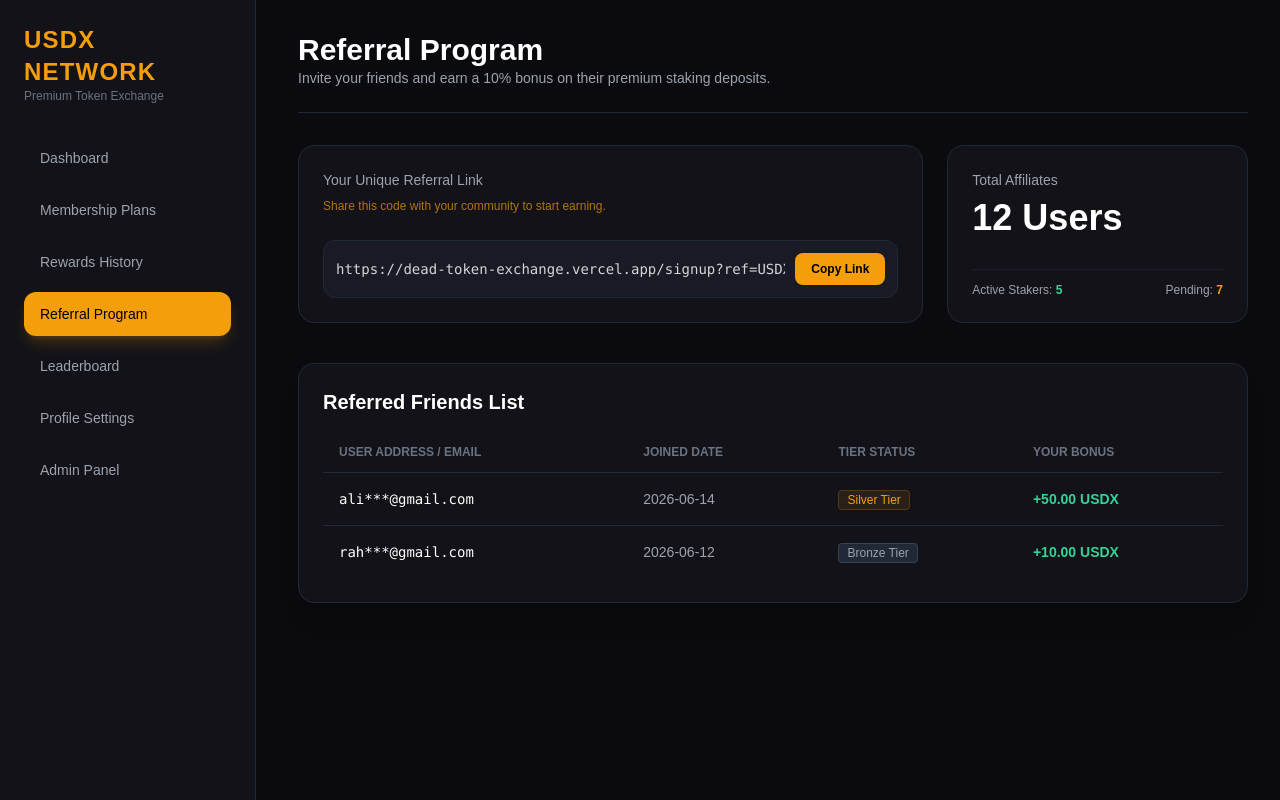
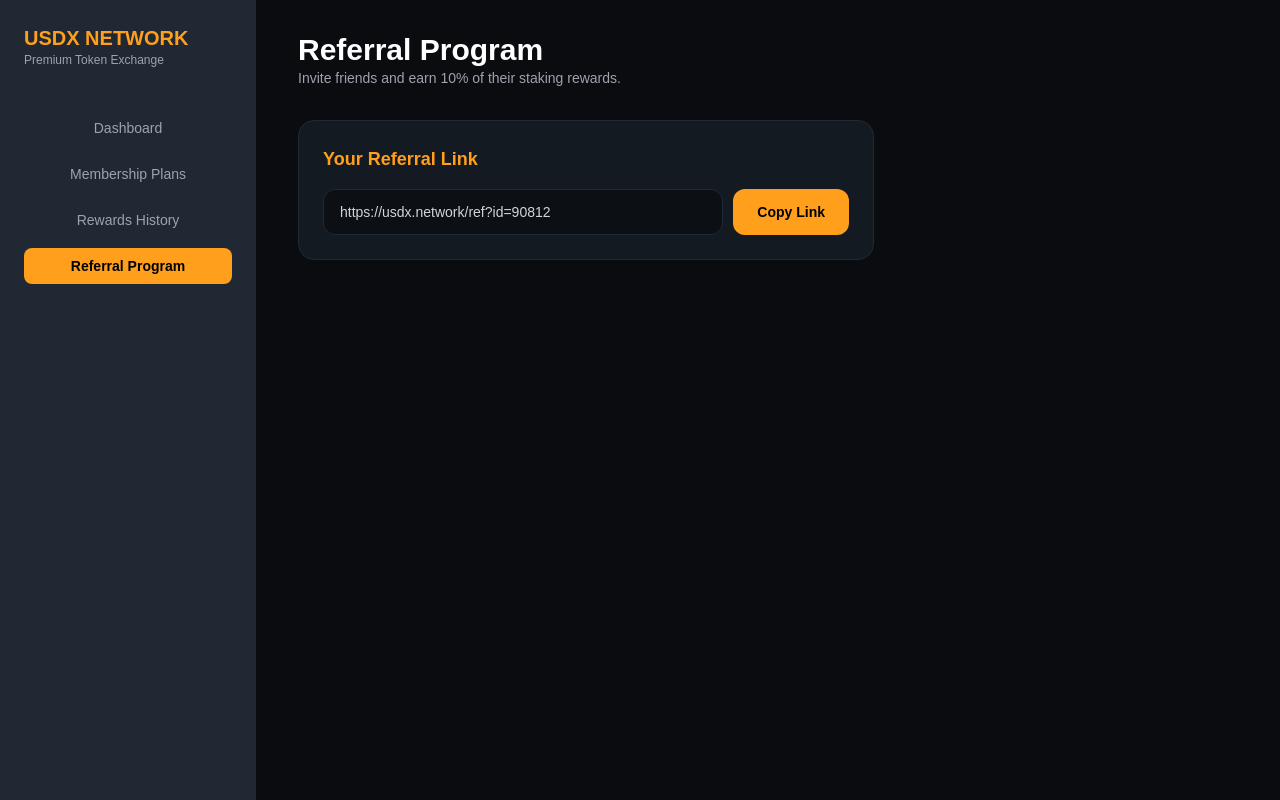
Before and after one commit to usdxofficialdev/-Dead-Token-Exchange-, a Next.js app: page /referral in a window 1280 px wide. Built offline with nearby package versions, Linux system fonts and the light colour scheme; what wagmi would draw is missing.

Commit message:
Update page.tsx

```diff
--- a/app/referral/page.tsx
+++ b/app/referral/page.tsx
@@ -1,137 +1,44 @@
 "use client";
 
-import { useState } from "react";
-import { useRouter } from "next/navigation";
+import React from "react";
+import Link from "next/link";
 
-export default function ReferralPage() {
-  const router = useRouter();
-  const [copied, setCopied] = useState(false);
-  const referralLink = "https://dead-token-exchange.vercel.app/signup?ref=USDX99";
-
-  // Sabhi pages se matching Sidebar items
-  const menuItems = [
-    { name: "Dashboard", route: "/dashboard", active: false },
-    { name: "Membership Plans", route: "/membership", active: false },
-    { name: "Rewards History", route: "/rewards", active: false },
-    { name: "Referral Program", route: "/referral", active: true }, // Yeh active hai
-    { name: "Leaderboard", route: "/leaderboard", active: false },
-    { name: "Profile Settings", route: "/profile", active: false },
-    { name: "Admin Panel", route: "/admin", active: false },
-  ];
-
-  const handleCopy = () => {
-    navigator.clipboard.writeText(referralLink);
-    setCopied(true);
-    setTimeout(() => setCopied(false), 2000);
-  };
-
+export default function Referral() {
   return (
-    <div className="flex min-h-screen bg-[#0B0B0F] text-white">
-
-      {/* 1. MATCHING SIDEBAR */}
-      <aside className="w-64 border-r border-gray-800 bg-[#121218] p-6 hidden md:block">
-        <div className="mb-8">
-          <h1 className="text-2xl font-bold text-amber-500 tracking-wider">USDX NETWORK</h1>
-          <p className="text-xs text-gray-500">Premium Token Exchange</p>
+    <div className="min-h-screen bg-[#0B0C10] text-white flex flex-col md:flex-row">
+      <aside className="w-full md:w-64 bg-[#1F2833] p-4 md:p-6 flex flex-row md:flex-col justify-between md:justify-start gap-4 order-2 md:order-1 fixed bottom-0 md:relative z-50 md:z-0 border-t md:border-t-0 border-gray-800">
+        <div className="hidden md:block mb-8">
+          <h2 className="text-xl font-bold text-[#FF9F1C]">USDX NETWORK</h2>
+          <p className="text-xs text-gray-400">Premium Token Exchange</p>
         </div>
-        <nav className="space-y-2">
-          {menuItems.map((item, index) => (
-            <button
-              key={index}
-              onClick={() => router.push(item.route)}
-              className={`w-full text-left px-4 p-3 rounded-xl text-sm font-medium transition-all ${
-                item.active
-                  ? "bg-amber-500 text-black shadow-lg shadow-amber-500/20"
-                  : "text-gray-400 hover:bg-[#1A1A24] hover:text-white"
-              }`}
-            >
-              {item.name}
-            </button>
-          ))}
+        <nav className="flex flex-row md:flex-col gap-2 w-full justify-around md:justify-start overflow-x-auto md:overflow-visible pb-1 md:pb-0">
+          <Link href="/dashboard" className="text-gray-400 hover:text-white hover:bg-gray-800/50 px-4 py-2 rounded-lg text-sm min-w-max text-center transition-all">Dashboard</Link>
+          <Link href="/membership" className="text-gray-400 hover:text-white hover:bg-gray-800/50 px-4 py-2 rounded-lg text-sm min-w-max text-center transition-all">Membership Plans</Link>
+          <Link href="/rewards" className="text-gray-400 hover:text-white hover:bg-gray-800/50 px-4 py-2 rounded-lg text-sm min-w-max text-center transition-all">Rewards History</Link>
+          <Link href="/referral" className="bg-[#FF9F1C] text-black px-4 py-2 rounded-lg font-semibold text-sm min-w-max text-center transition-all">Referral Program</Link>
         </nav>
       </aside>
 
-      {/* 2. MAIN CONTENT AREA */}
-      <main className="flex-1 p-8">
-
-        {/* Top Header */}
-        <header className="flex items-center justify-between border-b border-gray-800 pb-6 mb-8">
-          <div>
-            <h2 className="text-3xl font-bold">Referral Program</h2>
-            <p className="text-sm text-gray-400">Invite your friends and earn a 10% bonus on their premium staking deposits.</p>
-          </div>
-        </header>
-
-        {/* 3. DYNAMIC LINK GENERATOR & STATS */}
-        <div className="grid grid-cols-1 gap-6 lg:grid-cols-3 mb-10">
-
-          {/* Link Box (Spans 2 columns) */}
-          <div className="rounded-2xl border border-gray-800 bg-[#121218] p-6 lg:col-span-2 flex flex-col justify-between">
-            <div>
-              <h4 className="text-sm font-medium text-gray-400 mb-2">Your Unique Referral Link</h4>
-              <p className="text-xs text-amber-500/70 mb-4">Share this code with your community to start earning.</p>
-            </div>
-            <div className="flex items-center gap-3 bg-[#1A1A24] p-3 rounded-xl border border-gray-800">
-              <input
-                type="text"
-                readOnly
-                value={referralLink}
-                className="bg-transparent text-sm w-full outline-none text-gray-300 font-mono"
-              />
-              <button
-                onClick={handleCopy}
-                className="bg-amber-500 text-black text-xs font-bold px-4 py-2 rounded-lg shrink-0 hover:bg-amber-600 transition-all"
-              >
-                {copied ? "Copied!" : "Copy Link"}
-              </button>
-            </div>
-          </div>
-
-          {/* Stats Box */}
-          <div className="rounded-2xl border border-gray-800 bg-[#121218] p-6 flex flex-col justify-between">
-            <div>
-              <h4 className="text-sm font-medium text-gray-400 mb-1">Total Affiliates</h4>
-              <p className="text-4xl font-extrabold text-white mt-2">12 Users</p>
-            </div>
-            <div className="border-t border-gray-800/60 pt-3 mt-4 flex justify-between text-xs text-gray-400">
-              <span>Active Stakers: <strong className="text-emerald-400">5</strong></span>
-              <span>Pending: <strong className="text-amber-500">7</strong></span>
-            </div>
-          </div>
-
+      <main className="flex-1 p-4 md:p-8 order-1 md:order-2 pb-24 md:pb-8">
+        <div className="mb-8">
+          <h1 className="text-2xl md:text-3xl font-bold">Referral Program</h1>
+          <p className="text-sm text-gray-400">Invite friends and earn 10% of their staking rewards.</p>
         </div>
 
-        {/* 4. PREMIUM AFFILIATE TRACKING TABLE */}
-        <div className="rounded-2xl border border-gray-800 bg-[#121218] p-6 shadow-xl">
-          <h3 className="text-xl font-bold mb-4">Referred Friends List</h3>
-          <div className="overflow-x-auto">
-            <table className="w-full text-left text-sm text-gray-400">
-              <thead className="border-b border-gray-800 text-xs uppercase text-gray-500">
-                <tr>
-                  <th className="py-3 px-4">User Address / Email</th>
-                  <th className="py-3 px-4">Joined Date</th>
-                  <th className="py-3 px-4">Tier Status</th>
-                  <th className="py-3 px-4">Your Bonus</th>
-                </tr>
-              </thead>
-              <tbody className="divide-y divide-gray-800">
-                <tr>
-                  <td className="py-4 px-4 font-mono text-white">ali***@gmail.com</td>
-                  <td className="py-4 px-4 text-gray-400">2026-06-14</td>
-                  <td className="py-4 px-4"><span className="text-amber-500 text-xs bg-amber-500/10 border border-amber-500/20 px-2 py-0.5 rounded">Silver Tier</span></td>
-                  <td className="py-4 px-4 text-emerald-400 font-semibold">+50.00 USDX</td>
-                </tr>
-                <tr>
-                  <td className="py-4 px-4 font-mono text-white">rah***@gmail.com</td>
-                  <td className="py-4 px-4 text-gray-400">2026-06-12</td>
-                  <td className="py-4 px-4"><span className="text-gray-400 text-xs bg-gray-800 border border-gray-700 px-2 py-0.5 rounded">Bronze Tier</span></td>
-                  <td className="py-4 px-4 text-emerald-400 font-semibold">+10.00 USDX</td>
-                </tr>
-              </tbody>
-            </table>
+        <div className="bg-[#1F2833]/50 p-6 rounded-2xl border border-gray-800 max-w-xl">
+          <h3 className="text-lg font-semibold mb-4 text-[#FF9F1C]">Your Referral Link</h3>
+          <div className="flex flex-col sm:flex-row gap-3">
+            <input
+              type="text"
+              readOnly
+              value="https://usdx.network/ref?id=90812"
+              className="bg-black/40 border border-gray-800 rounded-xl px-4 py-3 flex-1 text-sm text-gray-300 outline-none"
+            />
+            <button className="bg-[#FF9F1C] text-black font-bold px-6 py-3 rounded-xl hover:bg-[#e08b14] transition-all text-sm whitespace-nowrap">
+              Copy Link
+            </button>
           </div>
         </div>
-
       </main>
     </div>
   );
```
